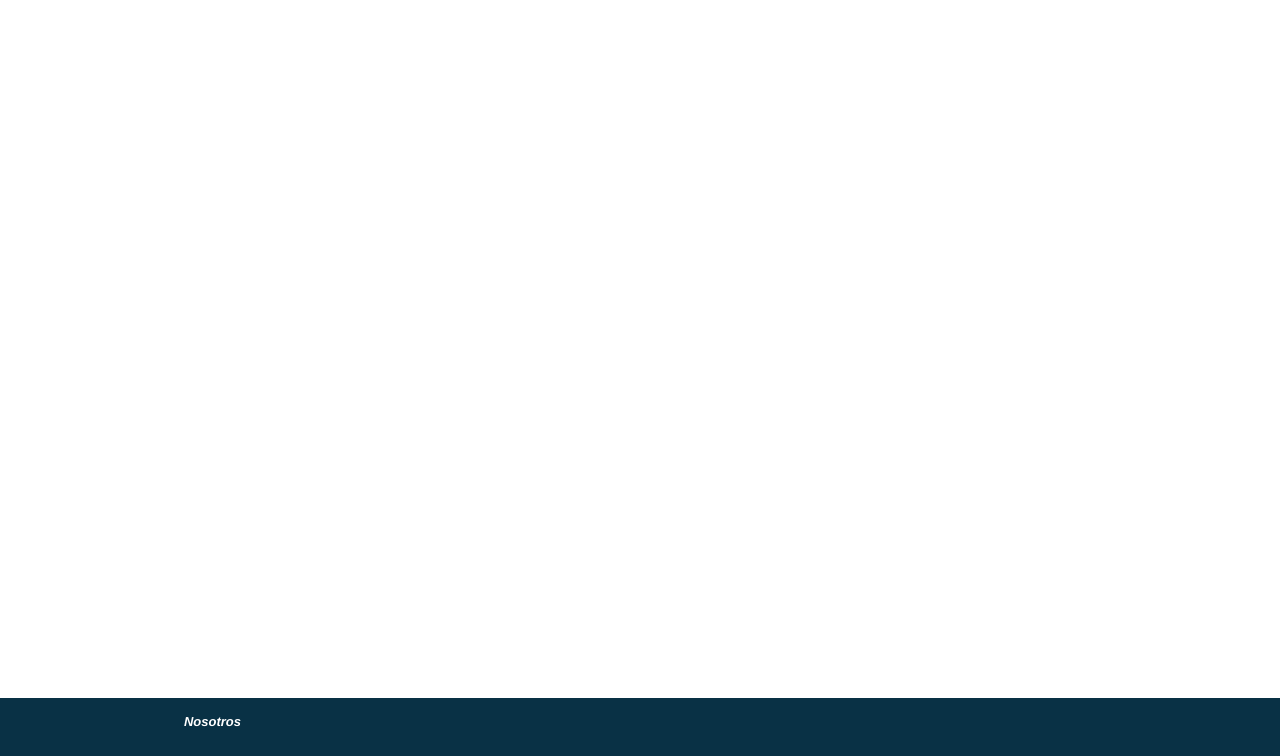
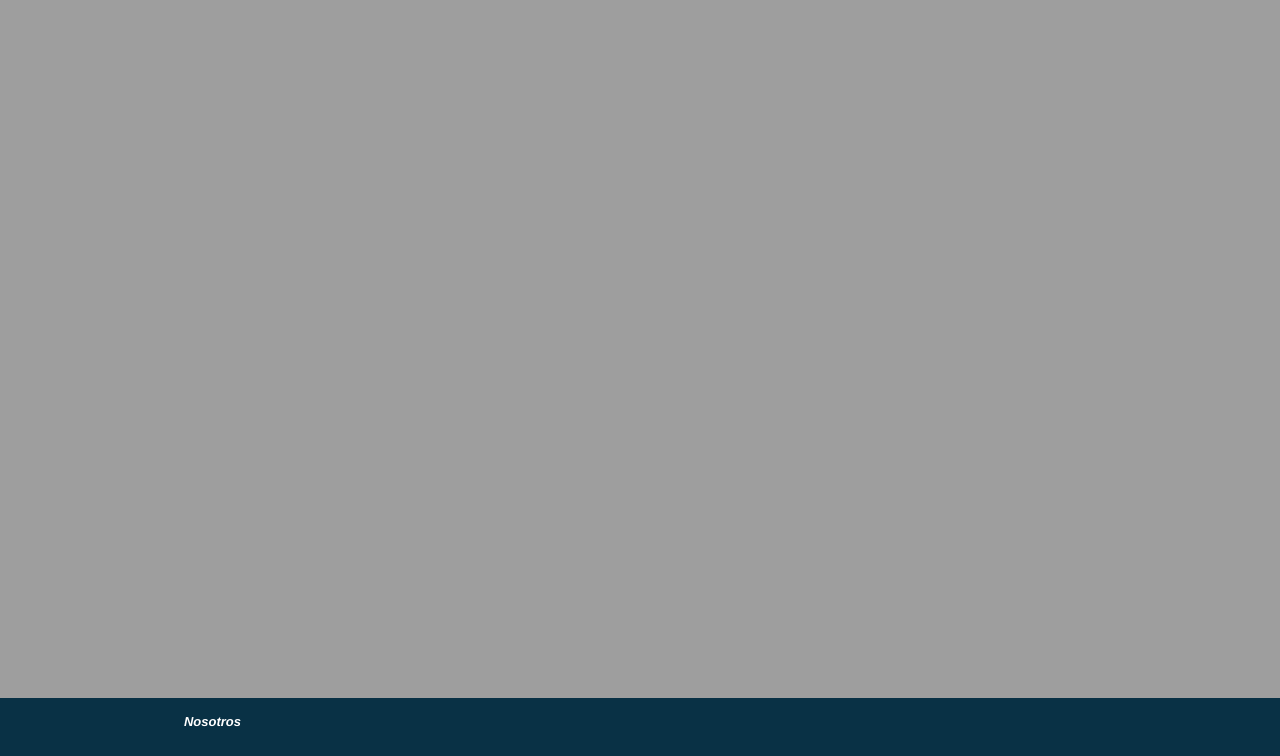
Before and after one commit to Roman-T8/Proyecto-Final-Coder, a website: page index.html in a window 1280 px wide. Shown: the part 332-1088 px from the top of the page. Drawn offline with nearby package versions, Linux system fonts and the light colour scheme; files that its build step writes are made by us from their sources; the site is published under a folder, as on GitHub Pages, so addresses that start at the root find nothing.

Commit message:
Update _img.scss

```diff
--- a/scss/partials/_img.scss
+++ b/scss/partials/_img.scss
@@ -38,7 +38,7 @@ img {
 
 }
 .banner{
-    background-image: url(/images/fideos.jpg);
+    background-image: url(images/fideos.jpg);
     @include mix-img(center center, cover, no repeat, cover, fixed);
     width: 100%;
     z-index: 0;
```
